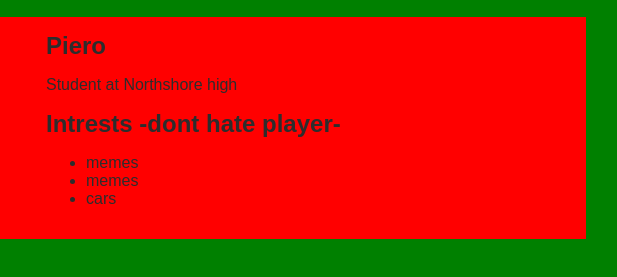
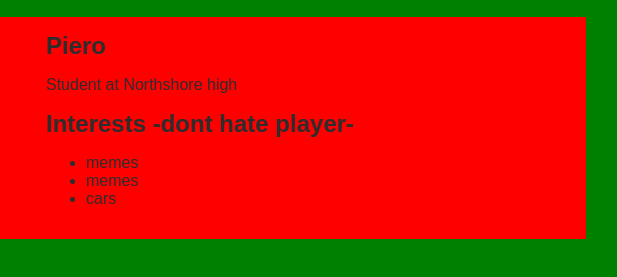
Before and after one commit to piero-berrios269/piero-berrios269.github.io, a plain HTML site: page index.html in a window 1280 px wide. Shown: the part 95-372 px from the top of the page, 454-1071 px from the left. Drawn offline with Linux system fonts and the light colour scheme.

```diff
--- a/index.html
+++ b/index.html
@@ -84,7 +84,7 @@
                     <header>Piero</header>
                     <p>Student at Northshore high</p>
                     <section class="intrests">
-                        <header>Intrests -dont hate player-</header>
+                        <header>Interests -dont hate player-</header>
                         <ul>
                             <li>memes</li>
                             <li>memes</li>
```
